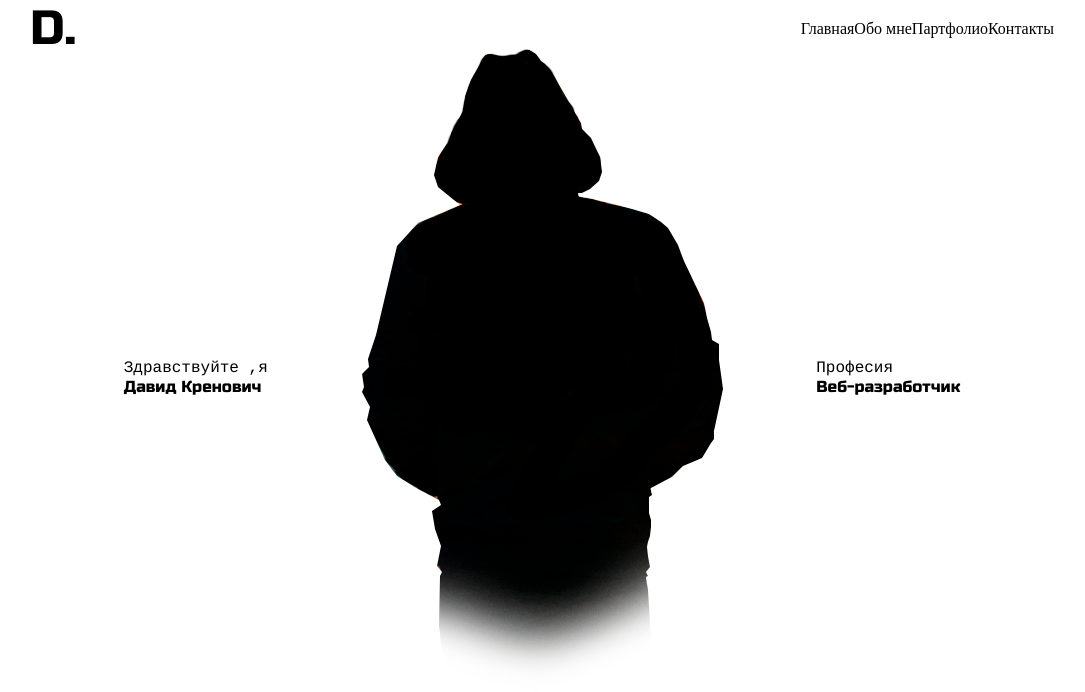
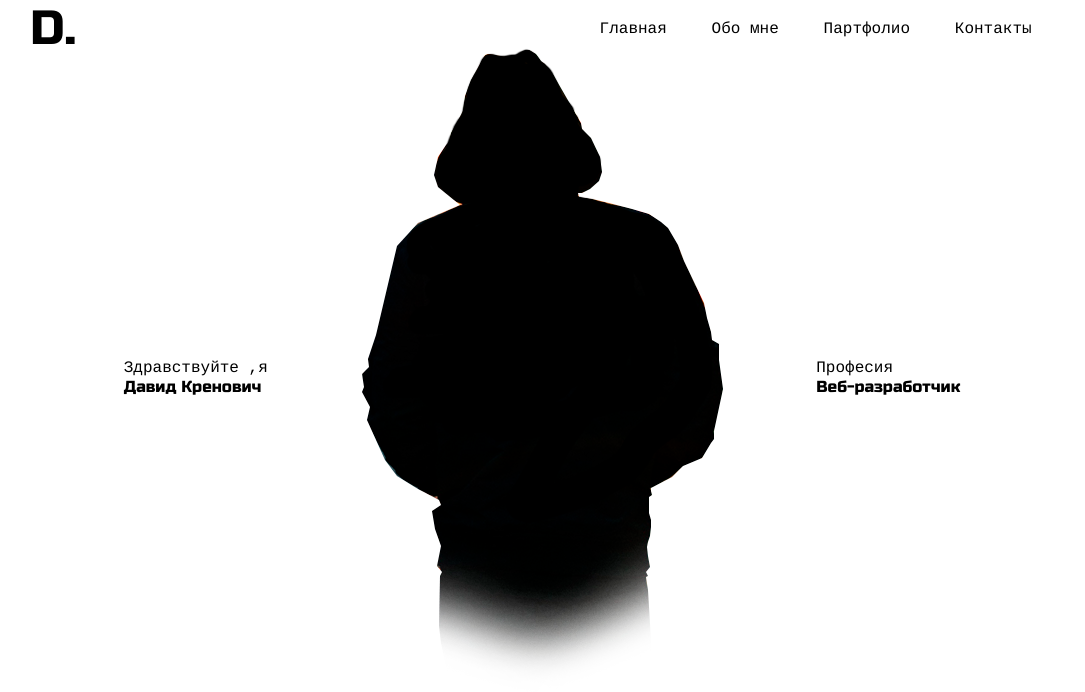
Before and after one commit to betdaw71/portfolio, a PHP site: page / in a window 1280 px wide. Shown: the top 692 px of the page, without its empty margins (98-1183 px from the left). Run offline with PHP 8.4, Linux system fonts and the light colour scheme.

Commit message:
Update index.php

```diff
--- a/index.php
+++ b/index.php
@@ -23,10 +23,10 @@
 		<div class="header">
 			<div class="header__icon">D.</div>
 			<div class="header__menu">
-				<a href="#" style="text-decoration: none;color:black;"><span>Главная</span></a>
-				<a href="#about"style="text-decoration: none;color:black;"><span>Обо мне</span>
-				<a href="#portfolio"style="text-decoration: none;color:black;"><span>Партфолио</span></a>
-				<a href="#contacti"style="text-decoration: none;color:black;"><span>Контакты</span></a>
+				<span><a href="#" style="text-decoration: none;color:black;">Главная</a></span>
+				<span><a href="#about"style="text-decoration: none;color:black;">Обо мне</a></span>
+				<span><a href="#portfolio"style="text-decoration: none;color:black;">Партфолио</a></span>
+				<span><a href="#contacti"style="text-decoration: none;color:black;">Контакты</a></span>
 			</div>
 		</div>
 
```
